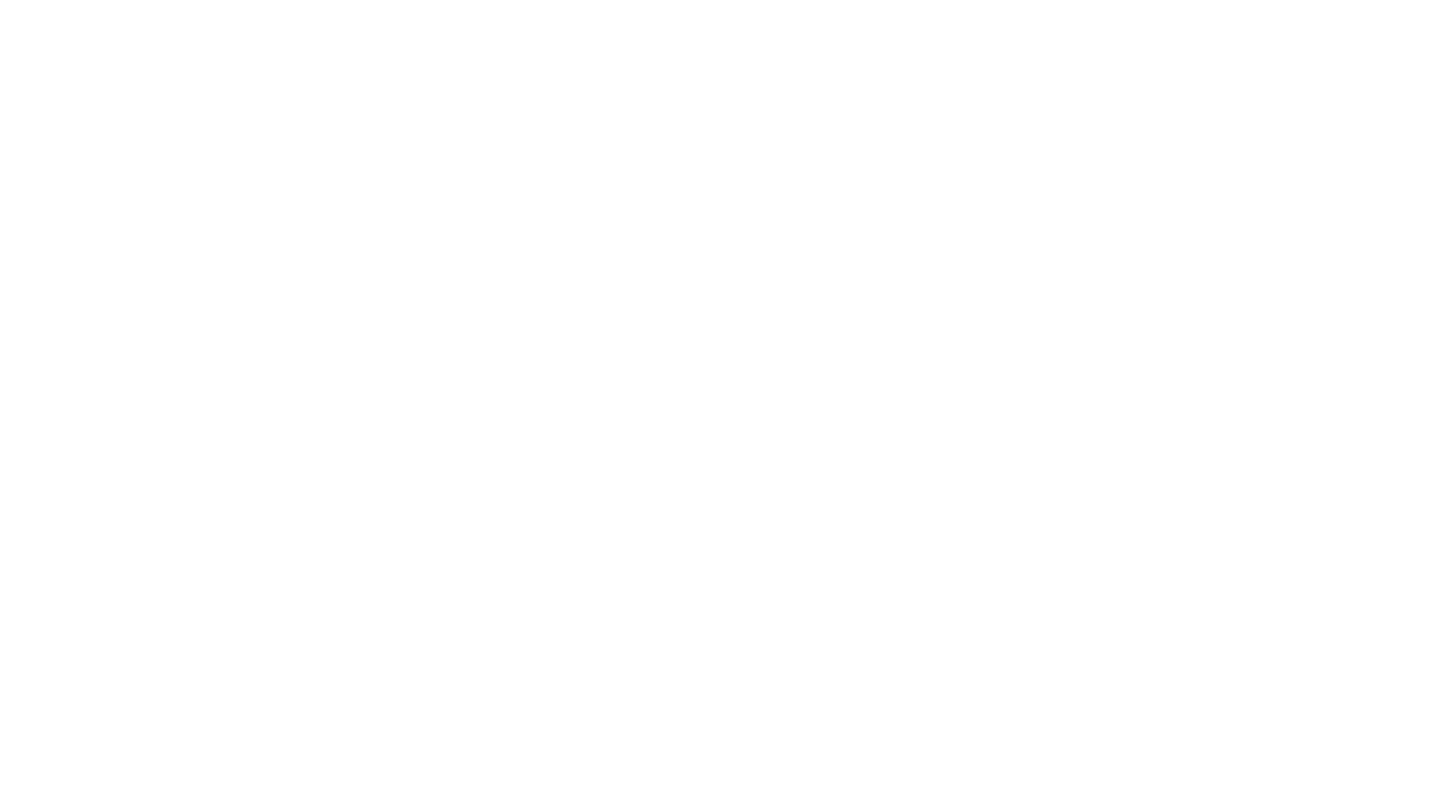
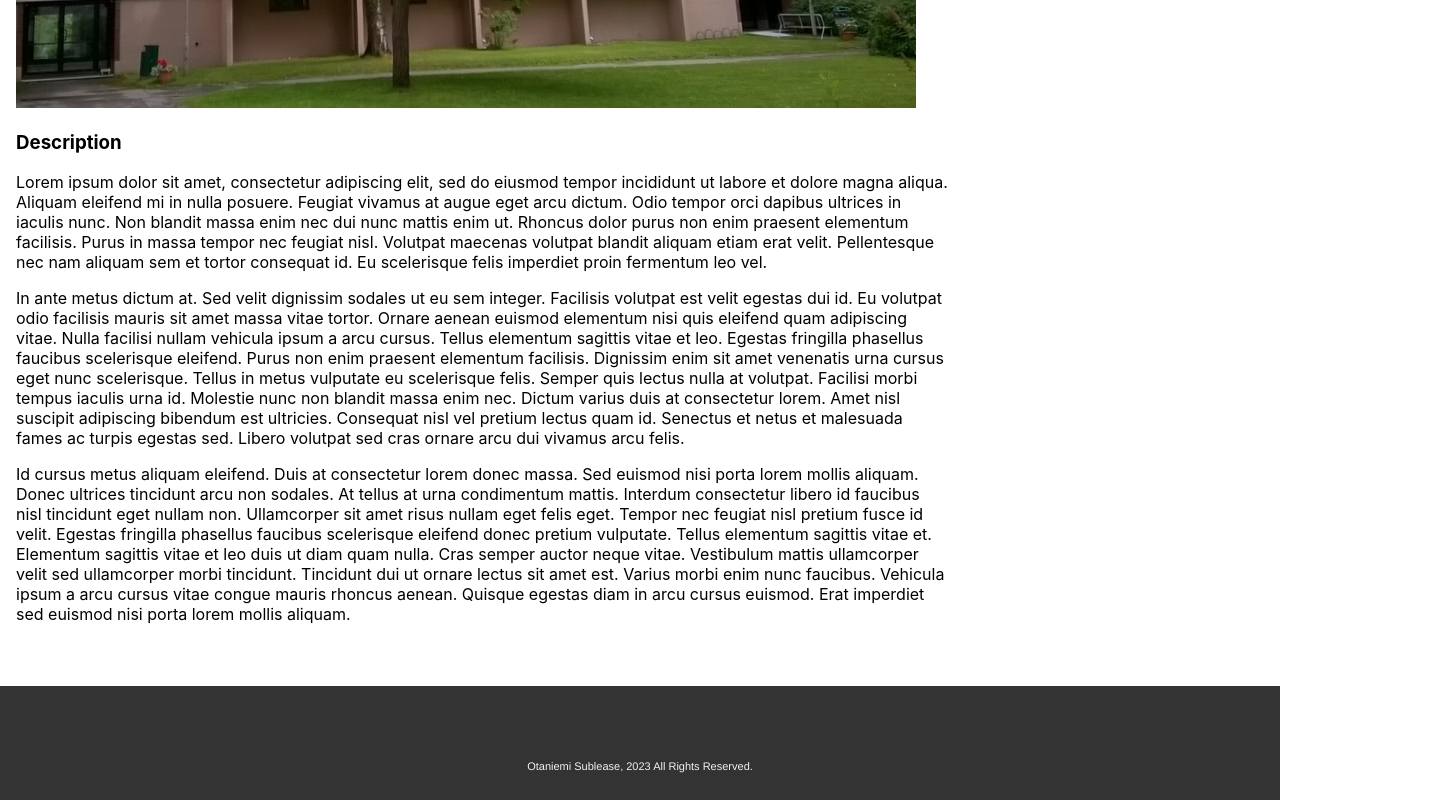
Before and after one commit to trongduc2206/Otaniemi-subleasing-FE, a React (Create React App) app: page /item in a window 1280 px wide. Shown: the part 620-1420 px from the top of the page, 1440 px wide, since content can reach past the window. Before the commit the page ends 800 px from the top, so only its background shows below. Built offline with nearby package versions, Linux system fonts and the light colour scheme; the HTML template or start-up script is replaced by a standard one.

Commit message:
Updated item page

```diff
--- a/src/pages/itemPage.js
+++ b/src/pages/itemPage.js
@@ -1,11 +1,33 @@
 import React, { Component } from "react";
 import '../styles/itemPage.css';
+import mainImage from './image 4.png';
 
 class Item extends Component {
     render() {
       return (
         <>
-        item
+          <div className="itemPageMainContainer">
+            <div className="itemPageCard">
+              <div className="itemPageContent">
+                <div className="itemPageHeaderSection"></div>
+                <img src={ mainImage } />
+                <div className="itemPageSubContent">
+                  <div className="itemPageSubSubContent">
+                    <div className="landlordAndAction"></div>
+                    <div className="information">
+                      <div className="description">
+                        <h3>Description</h3>
+                        <p>Lorem ipsum dolor sit amet, consectetur adipiscing elit, sed do eiusmod tempor incididunt ut labore et dolore magna aliqua. Aliquam eleifend mi in nulla posuere. Feugiat vivamus at augue eget arcu dictum. Odio tempor orci dapibus ultrices in iaculis nunc. Non blandit massa enim nec dui nunc mattis enim ut. Rhoncus dolor purus non enim praesent elementum facilisis. Purus in massa tempor nec feugiat nisl. Volutpat maecenas volutpat blandit aliquam etiam erat velit. Pellentesque nec nam aliquam sem et tortor consequat id. Eu scelerisque felis imperdiet proin fermentum leo vel.</p>
+                        <p>In ante metus dictum at. Sed velit dignissim sodales ut eu sem integer. Facilisis volutpat est velit egestas dui id. Eu volutpat odio facilisis mauris sit amet massa vitae tortor. Ornare aenean euismod elementum nisi quis eleifend quam adipiscing vitae. Nulla facilisi nullam vehicula ipsum a arcu cursus. Tellus elementum sagittis vitae et leo. Egestas fringilla phasellus faucibus scelerisque eleifend. Purus non enim praesent elementum facilisis. Dignissim enim sit amet venenatis urna cursus eget nunc scelerisque. Tellus in metus vulputate eu scelerisque felis. Semper quis lectus nulla at volutpat. Facilisi morbi tempus iaculis urna id. Molestie nunc non blandit massa enim nec. Dictum varius duis at consectetur lorem. Amet nisl suscipit adipiscing bibendum est ultricies. Consequat nisl vel pretium lectus quam id. Senectus et netus et malesuada fames ac turpis egestas sed. Libero volutpat sed cras ornare arcu dui vivamus arcu felis.</p>
+                        <p>Id cursus metus aliquam eleifend. Duis at consectetur lorem donec massa. Sed euismod nisi porta lorem mollis aliquam. Donec ultrices tincidunt arcu non sodales. At tellus at urna condimentum mattis. Interdum consectetur libero id faucibus nisl tincidunt eget nullam non. Ullamcorper sit amet risus nullam eget felis eget. Tempor nec feugiat nisl pretium fusce id velit. Egestas fringilla phasellus faucibus scelerisque eleifend donec pretium vulputate. Tellus elementum sagittis vitae et. Elementum sagittis vitae et leo duis ut diam quam nulla. Cras semper auctor neque vitae. Vestibulum mattis ullamcorper velit sed ullamcorper morbi tincidunt. Tincidunt dui ut ornare lectus sit amet est. Varius morbi enim nunc faucibus. Vehicula ipsum a arcu cursus vitae congue mauris rhoncus aenean. Quisque egestas diam in arcu cursus euismod. Erat imperdiet sed euismod nisi porta lorem mollis aliquam.</p>
+                      </div>
+
+                    </div>
+                  </div>
+                </div>
+              </div>
+            </div>
+          </div>
         </>
         );
     }
--- a/src/pages/offers.js
+++ b/src/pages/offers.js
@@ -1,5 +1,6 @@
 import React, { Component } from "react";
 import OfferCard from "./OfferCard.js";
+import { Link } from 'react-router-dom';
 import axios from "axios";
 import '../styles/offers.css';
 
@@ -8,14 +9,30 @@ class Offers extends Component {
       return (
         <>
           <div className="frontPageMainContainer">
+          <Link to='/item'>
             <OfferCard />
+          </Link>
+          <Link to='/item'>
             <OfferCard />
+          </Link>
+          <Link to='/item'>
             <OfferCard />
+          </Link>
+          <Link to='/item'>
             <OfferCard />
+          </Link>
+          <Link to='/item'>
             <OfferCard />
+          </Link>
+          <Link to='/item'>
             <OfferCard />
+          </Link>
+          <Link to='/item'>
             <OfferCard />
+          </Link>
+          <Link to='/item'>
             <OfferCard />
+          </Link>
           </div>
         </>
         );
--- a/src/styles/itemPage.css
+++ b/src/styles/itemPage.css
@@ -0,0 +1,22 @@
+.itemPageContainer {
+    display: flex;
+    flex-direction: row;
+    align-items: center;
+    background-color: #fff0f5;
+    padding-top: 32px;
+    padding-bottom: 32px;
+
+}
+
+.itemPageCard {
+    background-color: #ffffff;
+    width: 1440px;
+}
+
+.itemPageContent {
+    width: 932px;
+    padding-left: 16px;
+    padding-right: 16 px;
+    padding-top: 46px;
+    padding-bottom: 46px;
+}
```
Also changed, not shown: src/pages/ImageCarousel.js (added), src/pages/KeyInfo.js (added), src/pages/image 4.png (added).
